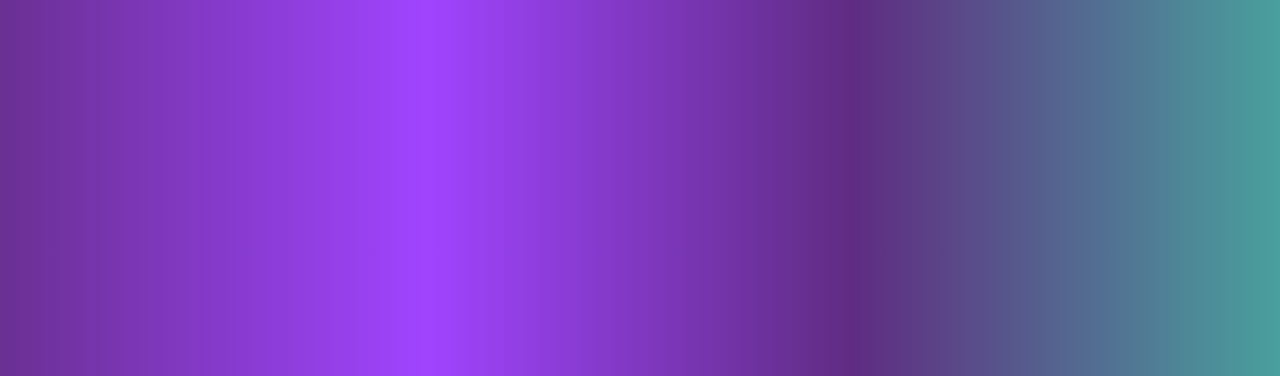
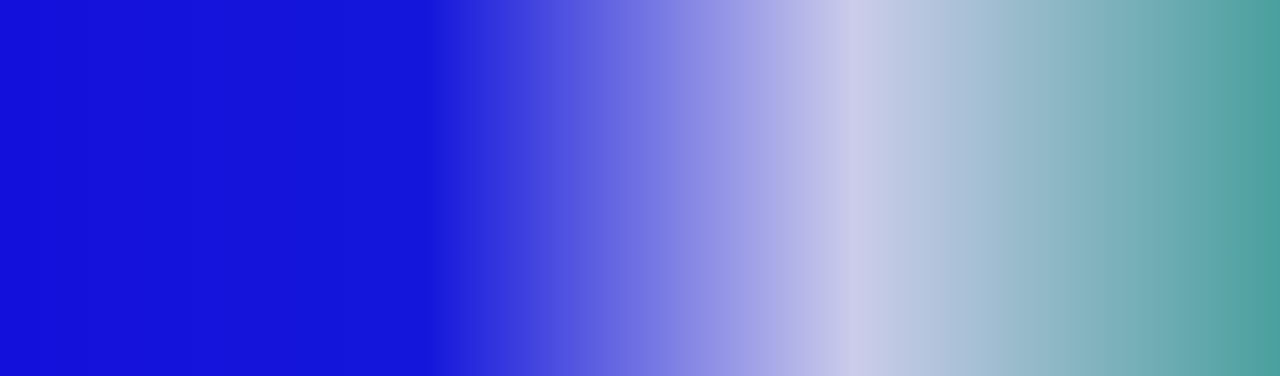
Before and after one commit to harsh26real/myrepo, a plain HTML site: page index.html in a window 1280 px wide. Shown: the top 376 px of the page. Drawn offline with Linux system fonts and the light colour scheme.

Commit message:
new style

```diff
--- a/style.css
+++ b/style.css
@@ -1,7 +1,7 @@
 /* styles.css */
 body {
     /* Set a gradient background from purple to teal */
-    background: linear-gradient(to right, #6a3093, #a044ff, #5f2c82, #49a09d);
+    background: linear-gradient(to right, #1410db, #1417db, #0c0f9e36, #49a09d);
     font-family: Arial, sans-serif;
     /* Sets a clean, modern font for the body text */
     color: white;
```
